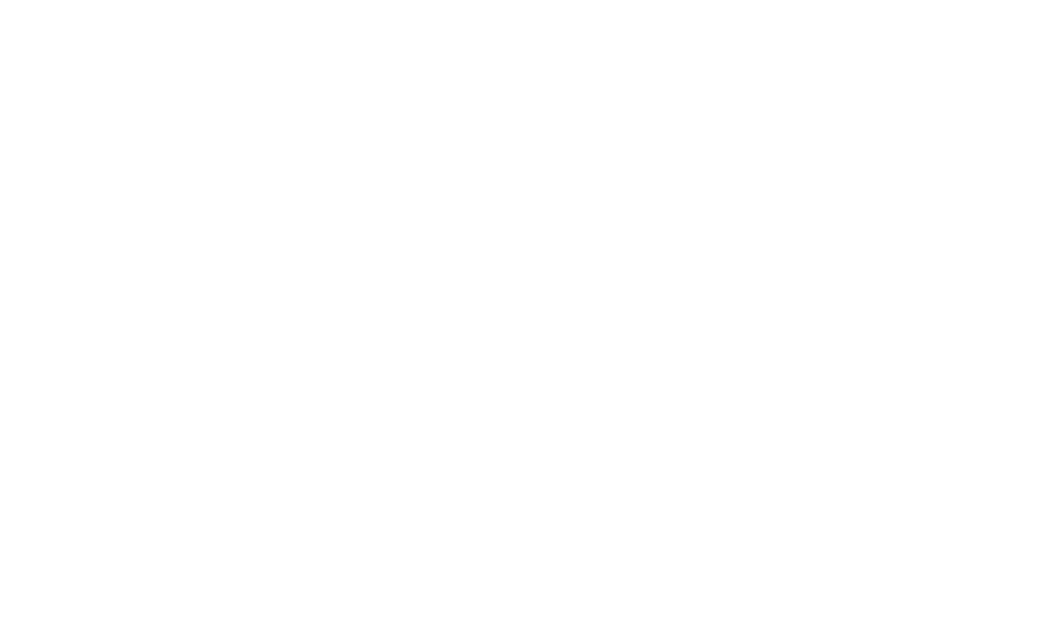
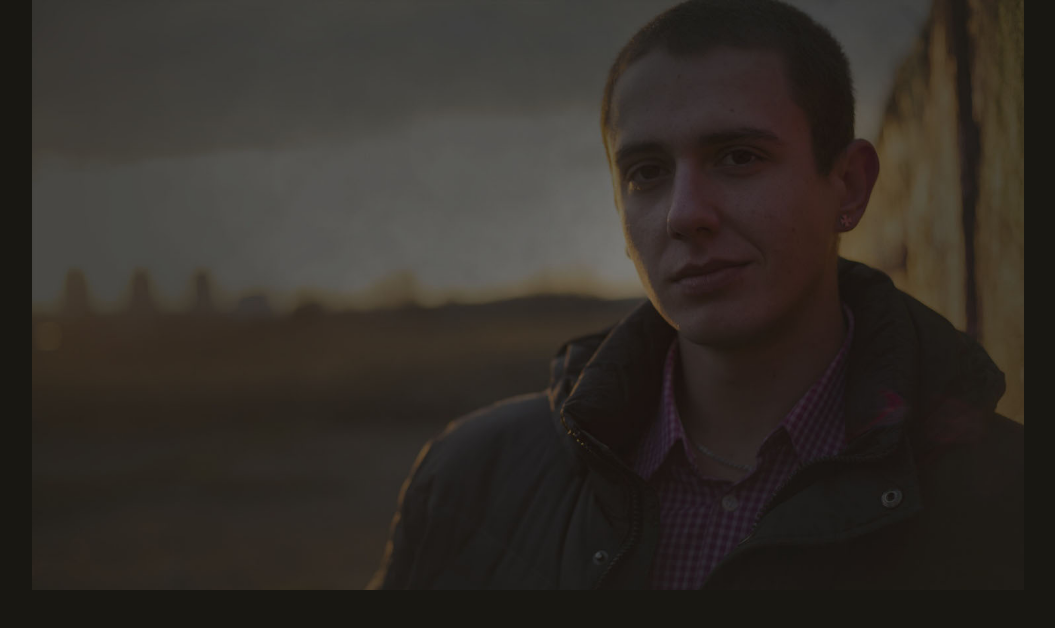
Before and after one commit to fantom141/rsschool-codejam1-cv, a plain HTML site: page index.html in a window 1280 px wide. Shown: the whole page, without its empty margins (112-1167 px from the left). Drawn offline with Linux system fonts and the light colour scheme.

Commit message:
feat: init layout

```diff
--- a/index.html
+++ b/index.html
@@ -6,6 +6,10 @@
     <link rel="stylesheet" href="./styles/style.css">
 </head>
 <body>
+    <div class="wrapper">
+        <div class="cv__promo promo">
 
+        </div>
+    </div>
 </body>
 </html>
--- a/styles/style.css
+++ b/styles/style.css
@@ -0,0 +1,25 @@
+@font-face {
+    font-family: "Roboto";
+    src: url("../fonts/Roboto-Regular.ttf") format("ttf");
+}
+
+html,
+body {
+    margin: 0;
+    padding: 0;
+    font: normal 12px "Roboto", sans-serif;
+    color: #7d7d7d;
+    background: #181712;
+}
+
+.wrapper {
+    width: 992px;
+    margin: 0 auto;
+}
+
+.promo {
+    width: 100%;
+    height: 590px;
+    background: url("../img/photo.jpg");
+    background-size: 100% auto;
+}
```
